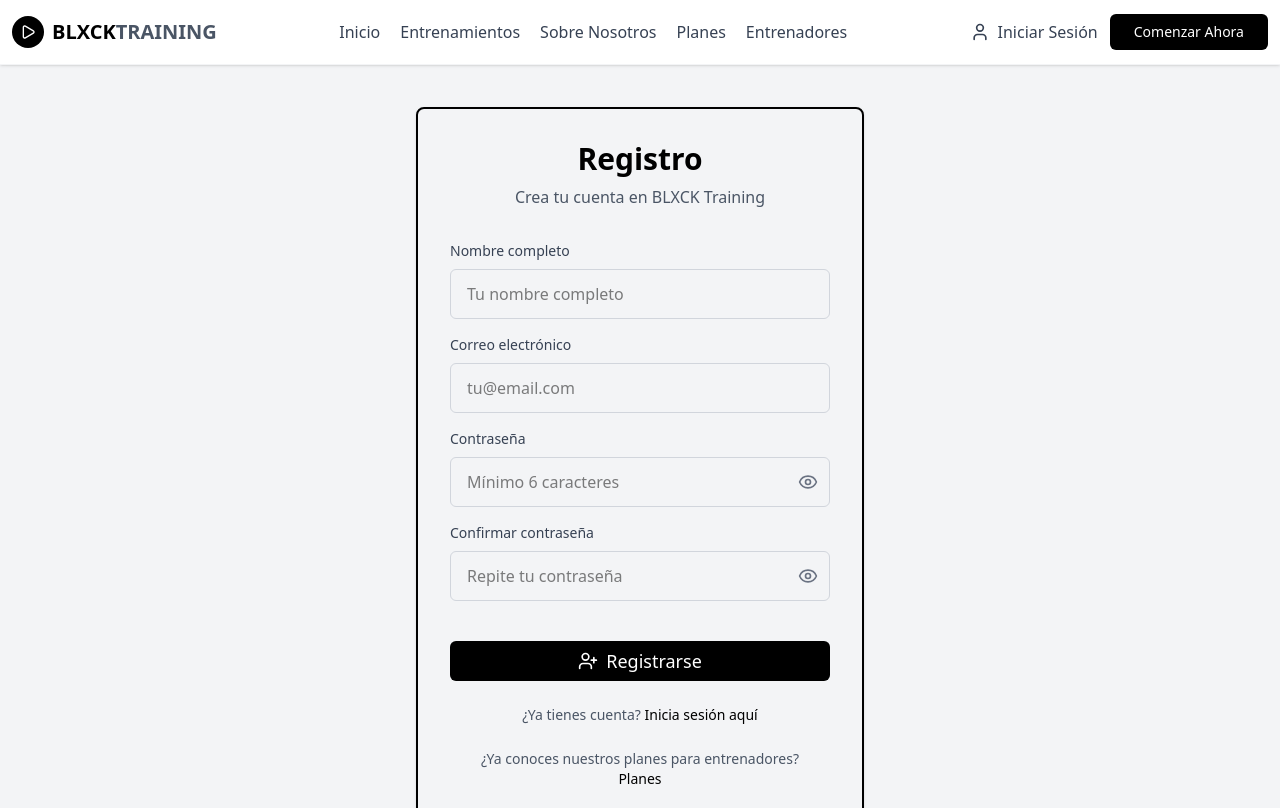
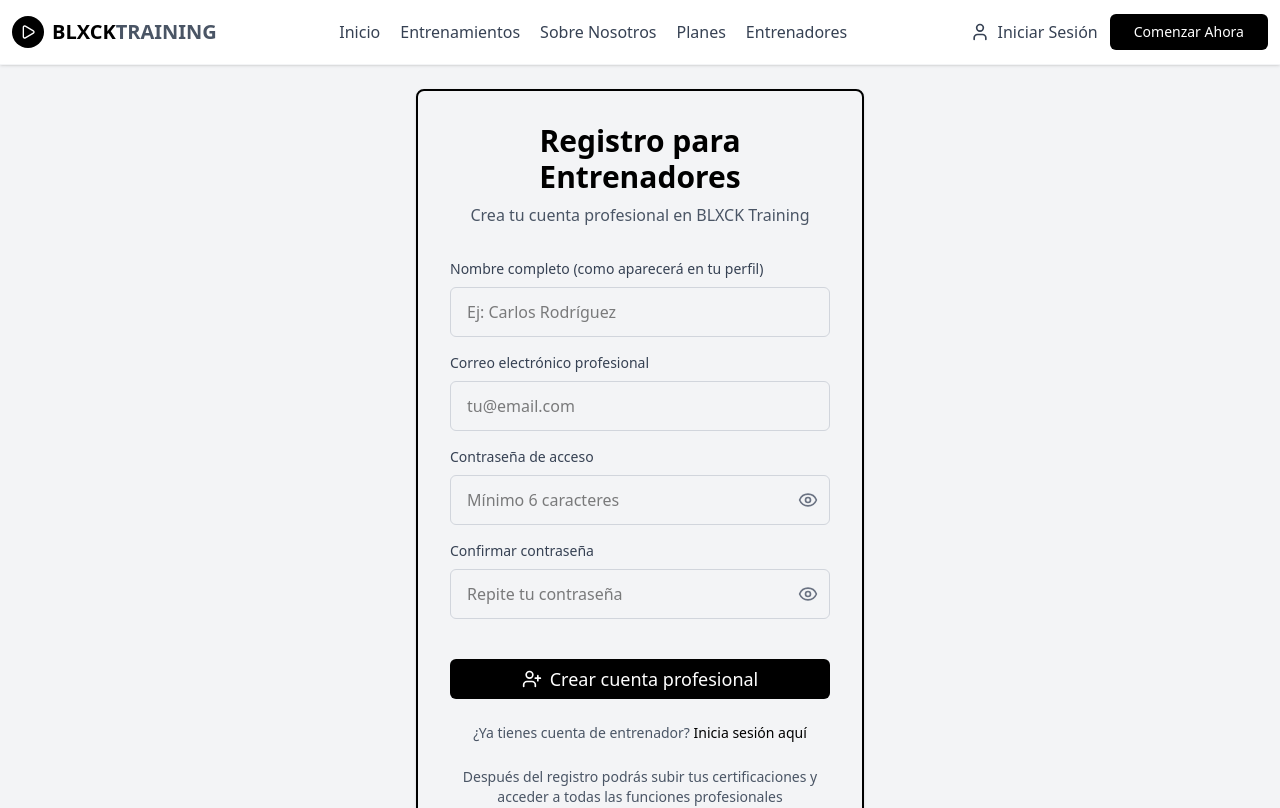
Before and after one commit to RodrigoGutierrezPacheco/blxcktraining2.0, a React (Vite) app: page /registro/entrenadores in a window 1280 px wide. Shown: the top 808 px of the page. Built offline with nearby package versions, Linux system fonts and the light colour scheme.

Commit message:
feat(registro): listor egistro de entrenadores

```diff
--- a/src/pages/Registro/Registro.jsx
+++ b/src/pages/Registro/Registro.jsx
@@ -113,7 +113,11 @@ export default function Registro() {
     }
 
     try {
-      await createUser(formData);
+      await createUser({
+        fullName: formData.fullName,
+        email: formData.email,
+        password: formData.password,
+      });
       setMessage({
         text: "Registro exitoso! Redirigiendo...",
         type: "success",
--- a/src/pages/Registro/RegistroEntrenadores.jsx
+++ b/src/pages/Registro/RegistroEntrenadores.jsx
@@ -3,8 +3,7 @@ import { Eye, EyeOff, UserPlus } from "lucide-react";
 import { Button } from "../Components/Button";
 import { Card, CardContent } from "../Components/Card";
 import { useNavigate } from "react-router-dom";
-import { createUser } from "../../services/users";
-import { RegistrationSteps } from "../Components/stepsRegister";
+import { createTrainer } from "./../../services/trainers";
 
 export default function Registro() {
   const [formData, setFormData] = useState({
@@ -36,7 +35,6 @@ export default function Registro() {
     return re.test(email);
   };
 
-  // Validación en tiempo real
   useEffect(() => {
     const newErrors = {
       fullName: "",
@@ -79,7 +77,6 @@ export default function Registro() {
   const handleChange = (e) => {
     const { id, value } = e.target;
     setFormData((prev) => ({ ...prev, [id]: value }));
-    // Marcar el campo como "touched" cuando el usuario comienza a escribir
     if (!touched[id]) {
       setTouched((prev) => ({ ...prev, [id]: true }));
     }
@@ -91,7 +88,6 @@ export default function Registro() {
   };
 
   const validateForm = () => {
-    // Forzar validación de todos los campos al enviar
     setTouched({
       fullName: true,
       email: true,
@@ -99,7 +95,6 @@ export default function Registro() {
       confirmPassword: true,
     });
 
-    // Verificar si hay errores
     return !Object.values(errors).some((error) => error !== "");
   };
 
@@ -114,7 +109,11 @@ export default function Registro() {
     }
 
     try {
-      await createUser(formData);
+      await createTrainer({
+        fullName: formData.fullName,
+        email: formData.email,
+        password: formData.password,
+      });
       setMessage({
         text: "Registro exitoso! Redirigiendo...",
         type: "success",
@@ -142,12 +141,15 @@ export default function Registro() {
   return (
     <div className="min-h-screen bg-gray-100 flex flex-col gap-4 items-center justify-center p-4">
       <div className="w-full max-w-md">
-        {/* Card de registro */}
         <Card className="w-full border-2 border-black">
           <CardContent className="p-8">
             <div className="text-center mb-8">
-              <h2 className="text-3xl font-bold text-black mb-2">Registro</h2>
-              <p className="text-gray-600">Crea tu cuenta en BLXCK Training</p>
+              <h2 className="text-3xl font-bold text-black mb-2">
+                Registro para Entrenadores
+              </h2>
+              <p className="text-gray-600">
+                Crea tu cuenta profesional en BLXCK Training
+              </p>
             </div>
 
             {message.text && (
@@ -168,7 +170,7 @@ export default function Registro() {
                   htmlFor="fullName"
                   className="block text-sm font-medium text-gray-700 mb-2"
                 >
-                  Nombre completo
+                  Nombre completo (como aparecerá en tu perfil)
                 </label>
                 <input
                   type="text"
@@ -179,7 +181,7 @@ export default function Registro() {
                   className={`w-full px-4 py-3 border ${
                     errors.fullName ? "border-red-500" : "border-gray-300"
                   } rounded-md focus:outline-none focus:ring-2 focus:ring-black focus:border-black transition-colors`}
-                  placeholder="Tu nombre completo"
+                  placeholder="Ej: Carlos Rodríguez"
                 />
                 {errors.fullName && touched.fullName && (
                   <p className="mt-1 text-sm text-red-600">{errors.fullName}</p>
@@ -191,7 +193,7 @@ export default function Registro() {
                   htmlFor="email"
                   className="block text-sm font-medium text-gray-700 mb-2"
                 >
-                  Correo electrónico
+                  Correo electrónico profesional
                 </label>
                 <input
                   type="email"
@@ -214,7 +216,7 @@ export default function Registro() {
                   htmlFor="password"
                   className="block text-sm font-medium text-gray-700 mb-2"
                 >
-                  Contraseña
+                  Contraseña de acceso
                 </label>
                 <div className="relative">
                   <input
@@ -291,13 +293,13 @@ export default function Registro() {
                 disabled={isLoading}
               >
                 <UserPlus className="mr-2 h-5 w-5" />
-                {isLoading ? "Registrando..." : "Registrarse"}
+                {isLoading ? "Registrando..." : "Crear cuenta profesional"}
               </Button>
             </form>
 
             <div className="mt-6 text-center text-sm">
               <p className="text-gray-600">
-                ¿Ya tienes cuenta?{" "}
+                ¿Ya tienes cuenta de entrenador?{" "}
                 <a
                   href="/login"
                   className="text-black hover:underline font-medium"
@@ -308,15 +310,10 @@ export default function Registro() {
             </div>
 
             <div className="mt-6 flex flex-col items-center text-sm">
-              <p className="text-gray-600">
-                ¿Ya conoces nuestros planes para entrenadores?{" "}
+              <p className="text-gray-600 text-center">
+                Después del registro podrás subir tus certificaciones y acceder
+                a todas las funciones profesionales
               </p>
-              <a
-                href="/planes/entrenadores"
-                className="text-black hover:underline font-medium"
-              >
-                Planes
-              </a>
             </div>
           </CardContent>
         </Card>
--- /dev/null
+++ b/src/services/trainers.jsx
@@ -0,0 +1,24 @@
+const APP_URL = import.meta.env.VITE_API_URL;
+
+export const createTrainer = async (user) => {
+  try {
+    const response = await fetch(`${APP_URL}auth/register/trainer`, {
+      method: "POST",
+      headers: {
+        "Content-Type": "application/json",
+      },
+      body: JSON.stringify(user),
+    });
+
+    const data = await response.json();
+
+    if (!response.ok) {
+      throw new Error(data.message || "Error al registrar usuario");
+    }
+
+    return data;
+  } catch (error) {
+    console.log("error backend", error);
+    throw new Error(error.message || "Error de conexión");
+  }
+};
```
